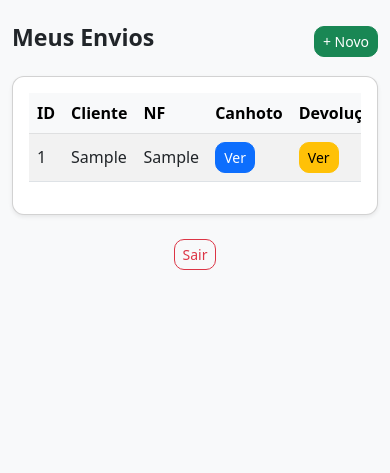
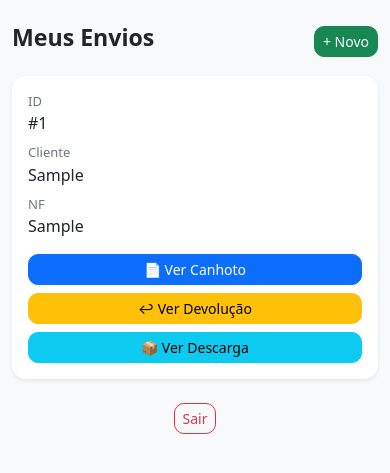
Before and after one commit to dataflowb2b-glitch/workflowcbr, a Flask app: template templates/meus_envios.html in a window 390 px wide. Shown: the top 473 px of the page. Run offline with Flask 3, Linux system fonts and the light colour scheme; the template is opened without the code that fills it: values that come from a table or form of the project are taken from there, others are empty; tables that the repository leaves empty hold one stand-in row (values such as "Sample post"); parts of the project's set-up code (start-up, migrations or seed data) failed here and were passed over.

Commit message:
Update meus_envios.html

```diff
--- a/templates/meus_envios.html
+++ b/templates/meus_envios.html
@@ -16,16 +16,22 @@
             font-weight: 600;
         }
 
-        .card {
-            border-radius: 12px;
+        .card-envio {
+            border-radius: 14px;
+            border: none;
         }
 
         .btn {
             border-radius: 10px;
         }
 
-        .table td, .table th {
-            vertical-align: middle;
+        .envio-label {
+            font-size: 13px;
+            color: #6c757d;
+        }
+
+        .envio-value {
+            font-weight: 500;
         }
     </style>
 </head>
@@ -41,10 +47,10 @@
         </a>
     </div>
 
+    <!-- ================= DESKTOP TABLE ================= -->
+    <div class="d-none d-md-block">
         <div class="card p-3 shadow-sm">
-
             <div class="table-responsive">
-
                 <table class="table table-striped align-middle">
 
                     <thead class="table-light">
@@ -65,40 +71,25 @@
                             <td>{{ envio.cliente }}</td>
                             <td>{{ envio.numero_nf }}</td>
 
-                        <!-- CANHOTO -->
                             <td>
                                 {% if envio.foto_canhoto %}
                                     <a href="{{ envio.foto_canhoto }}" target="_blank"
-                                   class="btn btn-sm btn-primary">
-                                   Ver
-                                </a>
-                            {% else %}
-                                -
-                            {% endif %}
+                                       class="btn btn-sm btn-primary">Ver</a>
+                                {% else %}-{% endif %}
                             </td>
 
-                        <!-- DEVOLUÇÃO -->
                             <td>
                                 {% if envio.foto_devolucao %}
                                     <a href="{{ envio.foto_devolucao }}" target="_blank"
-                                   class="btn btn-sm btn-warning">
-                                   Ver
-                                </a>
-                            {% else %}
-                                -
-                            {% endif %}
+                                       class="btn btn-sm btn-warning">Ver</a>
+                                {% else %}-{% endif %}
                             </td>
 
-                        <!-- DESCARGA -->
                             <td>
                                 {% if envio.foto_descarga %}
                                     <a href="{{ envio.foto_descarga }}" target="_blank"
-                                   class="btn btn-sm btn-info">
-                                   Ver
-                                </a>
-                            {% else %}
-                                -
-                            {% endif %}
+                                       class="btn btn-sm btn-info">Ver</a>
+                                {% else %}-{% endif %}
                             </td>
 
                         </tr>
@@ -106,8 +97,52 @@
                     </tbody>
 
                 </table>
+            </div>
+        </div>
+    </div>
+
+    <!-- ================= MOBILE CARDS ================= -->
+    <div class="d-md-none">
+
+        {% for envio in envios %}
+        <div class="card card-envio shadow-sm mb-3 p-3">
+
+            <div class="mb-2">
+                <div class="envio-label">ID</div>
+                <div class="envio-value">#{{ envio.id }}</div>
+            </div>
+
+            <div class="mb-2">
+                <div class="envio-label">Cliente</div>
+                <div class="envio-value">{{ envio.cliente }}</div>
+            </div>
+
+            <div class="mb-3">
+                <div class="envio-label">NF</div>
+                <div class="envio-value">{{ envio.numero_nf }}</div>
+            </div>
+
+            <div class="d-grid gap-2">
+
+                {% if envio.foto_canhoto %}
+                <a href="{{ envio.foto_canhoto }}" target="_blank"
+                   class="btn btn-primary btn-sm">📄 Ver Canhoto</a>
+                {% endif %}
+
+                {% if envio.foto_devolucao %}
+                <a href="{{ envio.foto_devolucao }}" target="_blank"
+                   class="btn btn-warning btn-sm">↩ Ver Devolução</a>
+                {% endif %}
+
+                {% if envio.foto_descarga %}
+                <a href="{{ envio.foto_descarga }}" target="_blank"
+                   class="btn btn-info btn-sm">📦 Ver Descarga</a>
+                {% endif %}
 
             </div>
+
+        </div>
+        {% endfor %}
 
     </div>
 
```
Lines whose indentation alone changed are shown as unchanged.
